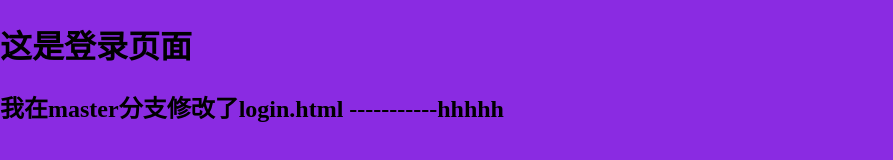
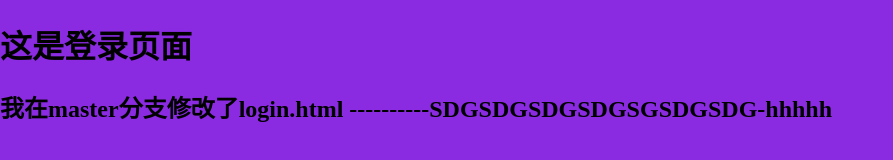
Before and after one commit to ice668/project01, a plain HTML site: page login.html in a window 1280 px wide. Shown: the whole page, without its empty margins (0-893 px from the left). Drawn offline with Linux system fonts and the light colour scheme.

Commit message:
Update login.html

```diff
--- a/login.html
+++ b/login.html
@@ -8,6 +8,6 @@
   </head>
   <body>
     <h1>这是登录页面</h1>
-    <h2>我在master分支修改了login.html -----------hhhhh</h2>
+    <h2>我在master分支修改了login.html ----------SDGSDGSDGSDGSGSDGSDG-hhhhh</h2>
   </body>
 </html>
```
